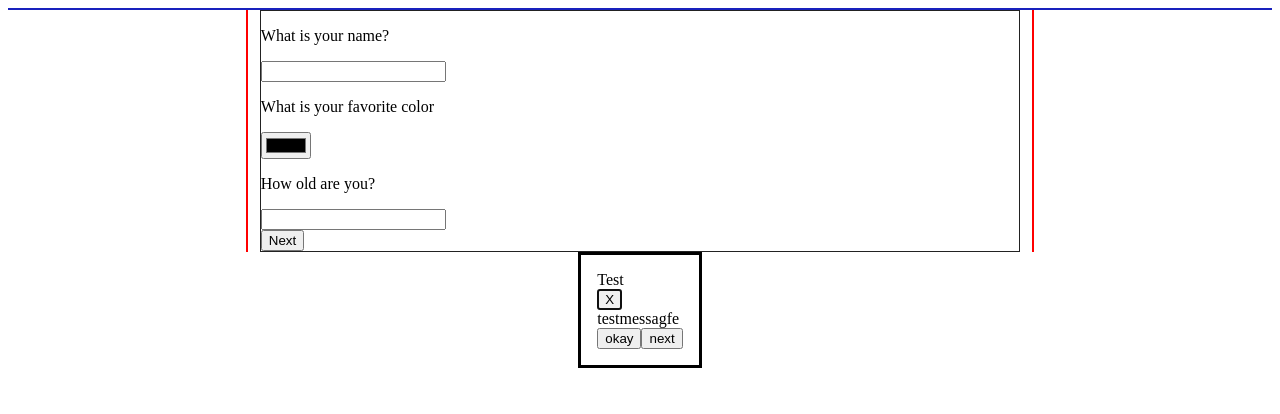
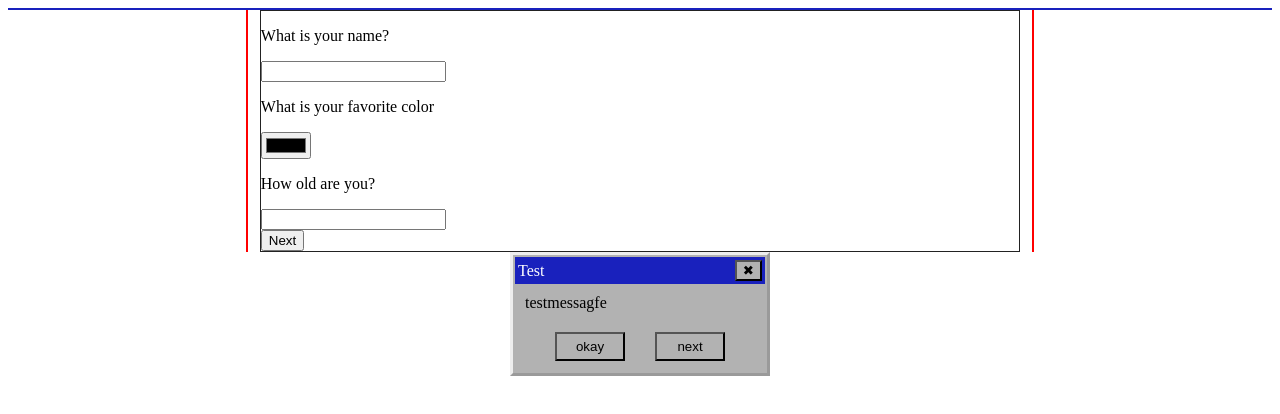
Before and after one commit to nicho-roy/cart211-project, a plain HTML site: page pages/survey1/index.html in a window 1280 px wide. Drawn offline with Linux system fonts and the light colour scheme.

Commit message:
popup style

```diff
--- a/css/popup.css
+++ b/css/popup.css
@@ -0,0 +1,42 @@
+.popup {
+    background-color: var(--panelGrey);
+    border-style: outset;
+    width: 250px;
+    padding: 2px;
+}
+
+/* stop button focus bug */
+.popup button:focus {
+    outline: none;
+}
+
+.popup-header {
+    background-color: var(--primaryBlue);
+    color: var(--white);
+    display: flex;
+    justify-content: space-between;
+    align-items: center;
+    padding: 3px;
+}
+
+.popup button {
+    background-color: var(--panelGrey);
+    border-style: outset;
+}
+
+.popup-body {
+    background-color: var(--panelGrey);
+    padding: 10px;
+}
+
+.popup-footer {
+    background-color: var(--panelGrey);
+    display: flex;
+    justify-content: space-evenly;
+    padding: 10px;
+}
+
+.popup-footer button {
+    width: 70px;
+    padding: 5px;
+}
--- a/css/style.css
+++ b/css/style.css
@@ -1,5 +1,8 @@
 :root {
-    --bg: #fbfbfb;
+    --white: #ffffff;
+    --black: #000000;
+    --panelGrey: #b2b2b2;
+    --alertRed: #d12929;
     --outline: #222222;
     --primaryBlue: #1921bd;
     --secondaryBlue: #4e7dea;
--- a/js/Popup.js
+++ b/js/Popup.js
@@ -25,7 +25,7 @@ class Popup {
 
         const closeBtn = document.createElement("button");
         closeBtn.type = "button";
-        closeBtn.textContent = "X";
+        closeBtn.textContent = "✖";
         closeBtn.addEventListener("click", () => this.close());
 
         this.header.append(titleElement,closeBtn);
```
